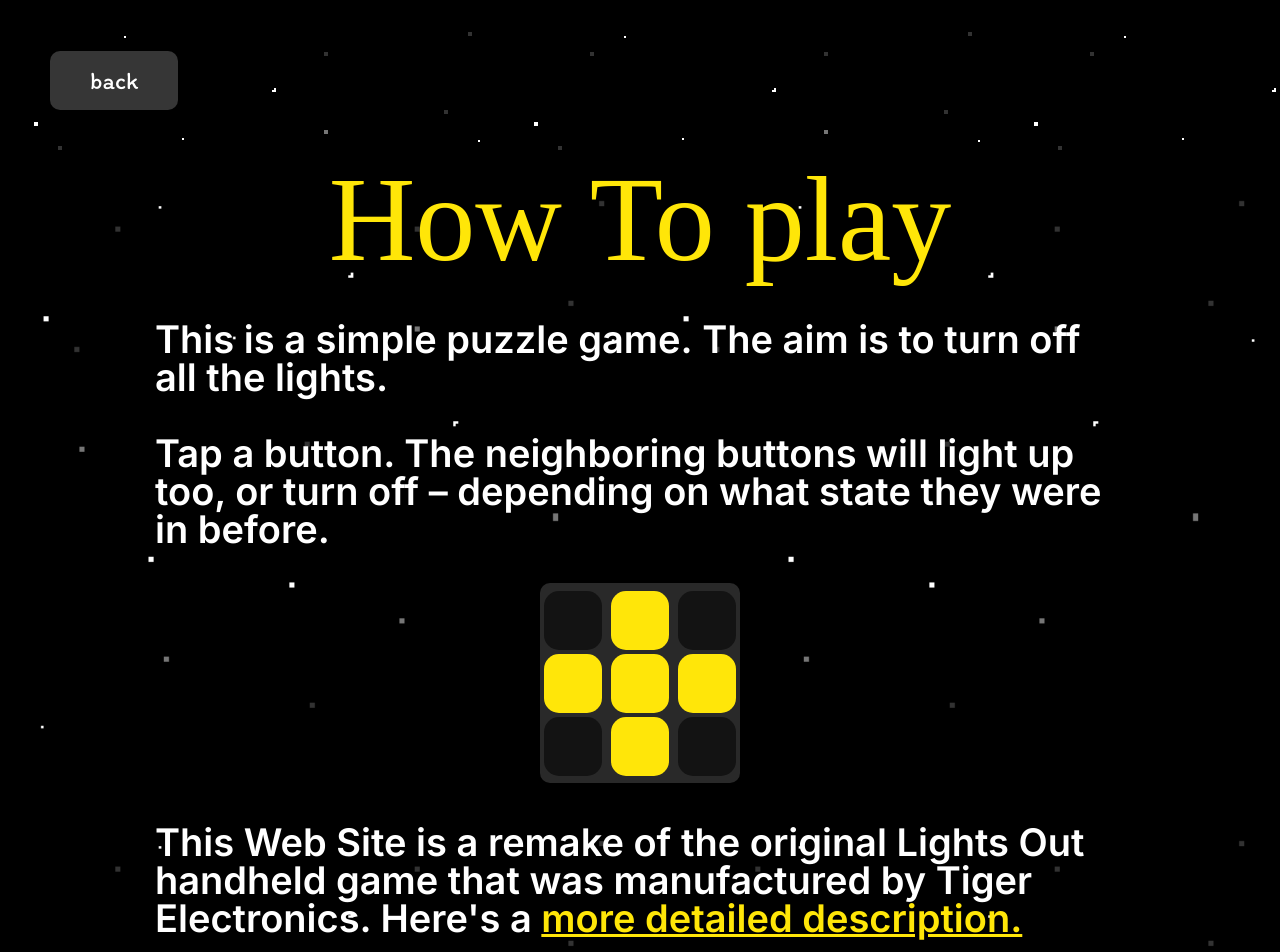
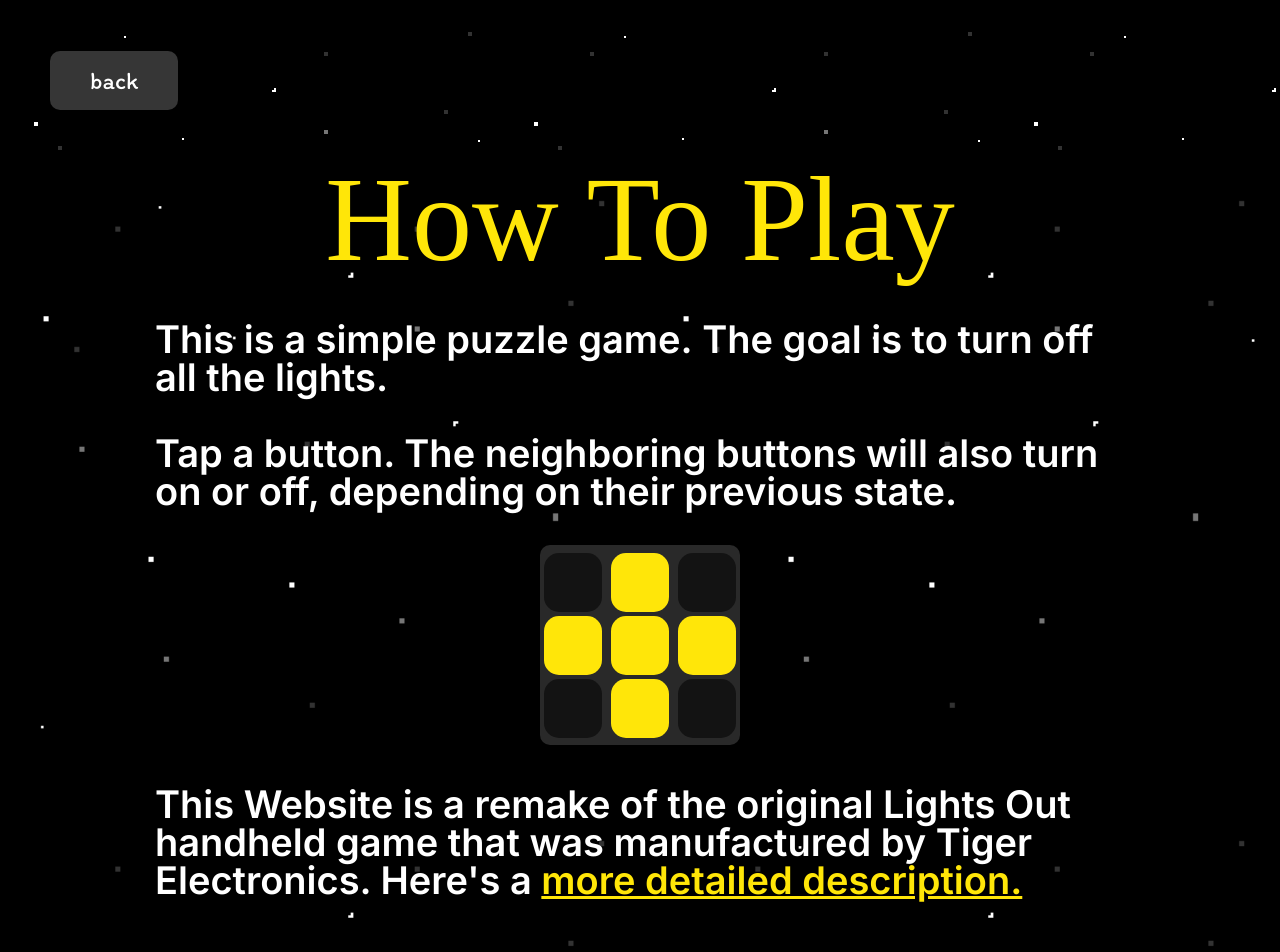
Before and after one commit to weydsonlino/led-logico, a SvelteKit app: page /howToPlay in a window 1280 px wide. Shown: the top 952 px of the page. Built offline with nearby package versions, Linux system fonts and the light colour scheme; a web font is replaced by a local one.

Commit message:
Text Correction

```diff
--- a/src/routes/about/+page.svelte
+++ b/src/routes/about/+page.svelte
@@ -19,7 +19,7 @@
 		<h2 class="tittle">About</h2>
 		<div class="container-text about">
 			<p class="text">
-				This project was developed by students from the 1st period of the tsi course - IFPE Campus Igarassu in the imperative programming discipline of Professor Allan Diego Silva ,where we developed the Lights Out game.
+				This project was developed by students from the 1st period of the TSI course at IFPE Campus Igarassu, in the imperative programming discipline taught by Professor Allan Diego Silva. During the project, we developed the Lights Out game.
 			</p>
 		</div>
 		<h2 class="tittle">Students</h2>
--- a/src/routes/howToPlay/+page.svelte
+++ b/src/routes/howToPlay/+page.svelte
@@ -7,13 +7,13 @@
 <body class="pages">
 	<Header />
 	<main class="pages">
-		<h3 class="tittle">How To play</h3>
+		<h3 class="tittle">How To Play</h3>
 		<div class="container-text">
 			<p class="text">
-				This is a simple puzzle game. The aim is to turn off all the lights.<br /><br />
+				This is a simple puzzle game. The goal is to turn off all the lights.<br /><br />
 
-				Tap a button. The neighboring buttons will light up too, or turn off – depending on what
-				state they were in before.
+				Tap a button. The neighboring buttons will also turn on or off, depending on their
+				previous state.
 			</p>
 		</div>
 		<div class="box">
@@ -29,7 +29,7 @@
 		</div>
 		<div class="container-text htp">
 			<p class="text">
-				This Web Site is a remake of the original Lights Out handheld game that was manufactured by
+				This Website is a remake of the original Lights Out handheld game that was manufactured by
 				Tiger Electronics. Here's a <a
 					class="link"
 					href="https://en.wikipedia.org/wiki/Lights_Out_(game)"
```
